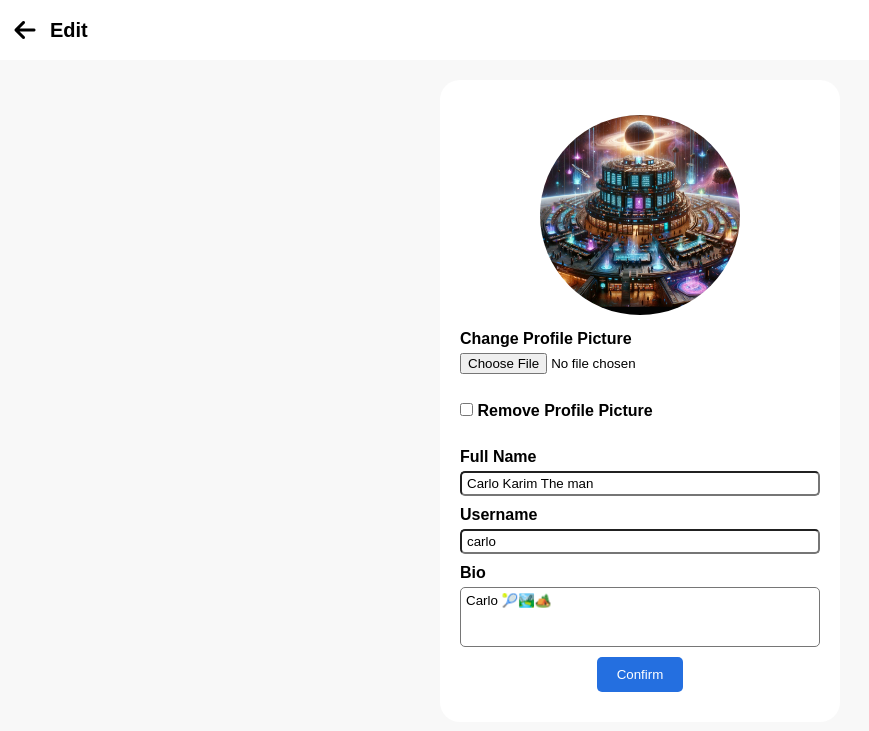
After one commit to Carloo1234/Mini-Social-Media, a Django app: page /user/1/edit in a window 1280 px wide. The commit adds this page. Shown: the top 731 px of the page, without its empty margins (0-869 px from the left). Run offline with Django 5.2, Linux system fonts and the light colour scheme; a user stored in the database is signed in; some libraries are stand-ins or nearby versions.

Commit message:
Added users page where u can view user info of anyone. There is an edit button to edit user info if ur on ur user page. Also added header to contain back buutton, current page title, logout button, and profile picture button. Fixed date timezone and humanized it.

```diff
--- a/minisocialmedia/settings.py
+++ b/minisocialmedia/settings.py
@@ -47,6 +47,7 @@ INSTALLED_APPS = [
     'django.contrib.sessions',
     'django.contrib.messages',
     'django.contrib.staticfiles',
+    'django.contrib.humanize',
 ]
 
 MIDDLEWARE = [
@@ -114,7 +115,7 @@ AUTH_PASSWORD_VALIDATORS = [
 
 LANGUAGE_CODE = 'en-us'
 
-TIME_ZONE = 'UTC'
+TIME_ZONE = "Africa/Cairo"
 
 USE_I18N = True
 
@@ -131,3 +132,5 @@ STATIC_ROOT = os.path.join(BASE_DIR, 'staticfiles')
 # https://docs.djangoproject.com/en/5.2/ref/settings/#default-auto-field
 
 DEFAULT_AUTO_FIELD = 'django.db.models.BigAutoField'
+
+LOGIN_URL = '/login'
--- a/social/static/social/styles.css
+++ b/social/static/social/styles.css
@@ -180,7 +200,7 @@ body{
     background-color: rgb(24, 71, 142);
 }
 
-.back-btn, .add-btn{
+.add-btn{
     position: fixed;
     text-decoration: none;
     color: black;
@@ -191,12 +211,15 @@ body{
 }
 
 .back-btn{
-    left: 15px;
-    top: 15px;
+    text-decoration: none;
+    color: black;
     width: 40px;
     height: 40px;
     font-size: 24px;
     border-radius: 5px;
+    display: flex;
+    justify-content: center;
+    align-items: center;
 }
 
 .add-btn{
@@ -322,5 +343,135 @@ form{
 }
 
 .auth{
-    margin-top: 50px;
+    margin-top: auto;
 }
+
+.page-header{
+    position: fixed;
+    width: 100%;
+    height: 60px;
+    background-color: white;
+    display: flex;
+    align-items: center;
+    padding: 5px;
+    gap: 5px;
+}
+
+.top-pfp-btn > img{
+    height: 40px;
+}
+
+
+.top-pfp-btn{
+    display: flex;
+    justify-content: center;
+    align-items: center;
+    height: 50px;
+    width: 50px;
+    border: none;
+    background-color: transparent;
+    border-radius: 10px;
+    cursor: pointer;
+    img{
+        width: 40px;
+        height: 40px;
+        border-radius: 50%;
+    }
+}
+
+.top-pfp-btn:hover{
+    background-color: gainsboro;
+}
+
+.page-title{
+    font-weight: bold;
+    font-size: 20px;
+}
+
+.user-box{
+    display: flex;
+    flex-direction: column;
+    background-color: white;
+    border-radius: 20px;
+    align-items: center;
+    width: 400px;
+    padding: 20px;
+    padding-bottom: 30px;
+    gap: 5px;
+    > label{
+        align-self: flex-start;
+        font-weight: bold;
+    }
+}
+
+.user-pfp{
+    margin-top: 15px;
+    height: 200px;
+    width: 200px;
+    margin-bottom: 10px;
+    object-fit: cover;
+    object-position: center;
+    border-radius: 50%;
+}
+
+.user-full-name{
+    font-weight: bold;
+    font-size: 24px;
+}
+
+.user-username{
+    color: gray;
+    font-size: 20px;
+}
+
+.user-bio{
+    margin-top: 20px;
+}
+
+.user-main{
+    margin-top: 80px;
+    display: flex;
+    justify-content: center;
+    align-items: center;
+}
+
+.edit-profile-btn{
+    border: none;
+    background-color: transparent;
+    cursor: pointer;
+    align-self: flex-end;
+    color: gray;
+}
+
+.full-name-field, .username-field, .bio-field{
+    border-radius: 5px;
+    width: 100%;
+    margin-bottom: 5px;
+    height: 25px;
+    padding: 5px;
+}
+
+.bio-field{
+    resize: none;
+    height: 60px;
+}
+
+.file-select{
+    align-self: flex-start;
+}
+
+.username-link{
+    text-decoration: none;
+    cursor: pointer;
+    color: gray;
+}
+
+.login-signup{
+    margin-top: 80px;
+    > form{
+        width: 300px;
+        height: 400px;
+        display: flex;
+        flex-direction: column;
+    }
+}
--- a/social/templates/social/add_post.html
+++ b/social/templates/social/add_post.html
@@ -1,7 +1,11 @@
 {% extends 'social/layout.html' %}
 
+{% block header %}
+    <a class="back-btn" href="{% url 'feed' %}"><i class="fa-solid fa-arrow-left"></i></a>
+    <span class="page-title">Add post</span>
+{% endblock %}
+
 {% block body %}
-<a class="back-btn" href="{% url 'feed' %}"><i class="fa-solid fa-arrow-left"></i></a>
 <div class="main">
     <form action="" method="post">
         {% csrf_token %}
--- /dev/null
+++ b/social/templates/social/edit_profile.html
@@ -0,0 +1,32 @@
+{% extends 'social/layout.html' %}
+
+{% block header %}
+    <a class="back-btn" href="{% url 'feed' %}"><i class="fa-solid fa-arrow-left"></i></a>
+    <span class="page-title">Edit</span>
+{% endblock %}
+
+{% block body %}
+<div class="user-main">
+    <form action="" method="post" enctype="multipart/form-data">
+        {% csrf_token %}
+    <div class="user-box">
+        {% if user == useri %}
+            <a class="edit-profile-btn"><i class="fa-solid fa-pen-to-square"></i></a>
+        {% endif %}
+        <img class="user-pfp" src="{{ user.profile_pic.url }}" alt="pfp">
+        <label for="profile-pic">Change Profile Picture</label>
+        <input class="file-select" type="file" name="profile_pic" id="profile-pic" accept="image/*"><br>
+        <label>
+            <input type="checkbox" name="remove_pfp"> Remove Profile Picture
+        </label> <br>
+        <label for="full-name">Full Name</label>
+        <input id="full-name" name="full_name" class="full-name-field" type="text" value="{{ user.full_name }}">
+        <label for="username">Username</label>
+        <input id="username" name="username" class="username-field" type="text" value="{{ user.username }}">
+        <label for="bio">Bio</label>
+        <textarea id="bio" class="bio-field" name="bio">{{ user.bio }}</textarea>
+        <input type="submit" value="Confirm" class="btn-primary">
+    </div>
+    </form>
+</div>
+{% endblock %}
--- a/social/templates/social/index.html
+++ b/social/templates/social/index.html
@@ -1,5 +1,5 @@
 {% extends 'social/layout.html' %}
 
 {% block body %}
-<h1>Index</h1>
+<h1>How'd u get here.</h1>
 {% endblock %}
--- a/social/templates/social/layout.html
+++ b/social/templates/social/layout.html
@@ -11,6 +11,11 @@
     {% endblock %}
 </head>
 <body>
+    <div class="page-header">
+        {% block header %}
+        {% endblock %}
+    </div>
+
     {% block body %}
     {% endblock %}
 </body>
--- a/social/templates/social/signup.html
+++ b/social/templates/social/signup.html
@@ -3,10 +3,11 @@
 {% block body %}
     <div class="main">
         <form method="POST" class="signup-form">
+          <h1><strong>Sign Up</strong></h1> <br> <br>
   {% csrf_token %}
 
   <div class="form-group">
-    <label for="{{ form.full_name.id_for_label }}" class="form-label">Username</label>
+    <label for="{{ form.full_name.id_for_label }}" class="form-label">Full Name</label>
     <input type="text"
            name="{{ form.full_name.html_name }}"
            id="{{ form.full_name.id_for_label }}"
--- a/social/urls.py
+++ b/social/urls.py
@@ -10,5 +10,8 @@ urlpatterns = [
     path("feed/add_post", views.add_post, name="add_post"),
     path("login", views.login_view, name="login_view"),
     path("logout/", views.logout_view, name="logout_view"),
-    path("signup", views.signup_view, name="signup_view")
+    path("signup", views.signup_view, name="signup_view"),
+    path("user/<int:user_id>/", views.user_view, name="user"),
+    path("user/<int:user_id>/edit", views.edit_profile, name="edit_profile"),
+
 ]
--- a/social/views.py
+++ b/social/views.py
@@ -1,10 +1,11 @@
 from django.shortcuts import render
 from .models import Post, Like, Comment
-from django.http import JsonResponse, HttpResponseRedirect
+from django.http import JsonResponse, HttpResponseRedirect, HttpResponse
 from django.urls import reverse
 from django.contrib.auth.decorators import login_required
 from django.contrib.auth import authenticate, login, logout
 from django import forms
+from django.contrib import messages
 from django.contrib.auth.forms import AuthenticationForm, UserCreationForm
 from django.contrib.auth import get_user_model
 User = get_user_model()
@@ -122,3 +123,35 @@ def login_view(request):
 def logout_view(request):
     logout(request)
     return HttpResponseRedirect(reverse("index"))
+
+@login_required
+def user_view(request, user_id):
+    user = User.objects.get(pk=user_id)
+    return render(request, "social/user.html", {'useri': user})
+
+@login_required
+def edit_profile(request, user_id):
+    if not user_id == request.user.id:
+        return HttpResponse("Not allowed!")
+    if request.method == 'POST':
+        user = request.user
+        new_username = request.POST.get('username')
+
+        # check if username exists and it's not the current user
+        if User.objects.filter(username=new_username).exclude(pk=user.pk).exists():
+            messages.error(request, "That username is already taken.")
+            return render(request, 'social/edit_profile.html')
+
+        user.full_name = request.POST.get('full_name')
+        user.username = request.POST.get('username')
+        user.bio = request.POST.get('bio')
+        if 'remove_pfp' in request.POST:
+            user.profile_pic.delete(save=False)  # removes the file from storage
+            user.profile_pic = 'default.png'
+        elif 'profile_pic' in request.FILES:
+            user.profile_pic = request.FILES['profile_pic']
+        user.save()
+        messages.success(request, "Profile updated successfully!")
+        return HttpResponseRedirect(reverse('user', args=(user.id,)))
+
+    return render(request, "social/edit_profile.html")
```
Also changed, not shown: other parts of social/static/social/styles.css (+22 -4 lines), social/templates/social/comments.html (+6 -2 lines), social/templates/social/feed.html (+13 -4 lines), social/templates/social/login.html (+6 -5 lines), social/templates/social/user.html (added, +20 -0 lines), db.sqlite3, media/profile_pics/Egypt.png (deleted), media/profile_pics/Screenshot_1.png (added), media/profile_pics/Screenshot_2024-11-24_132313.png (added), media/profile_pics/Screenshot_2024-12-30_214614.png (added), media/profile_pics/bsr-focus-nature-hero.jpg (added).
